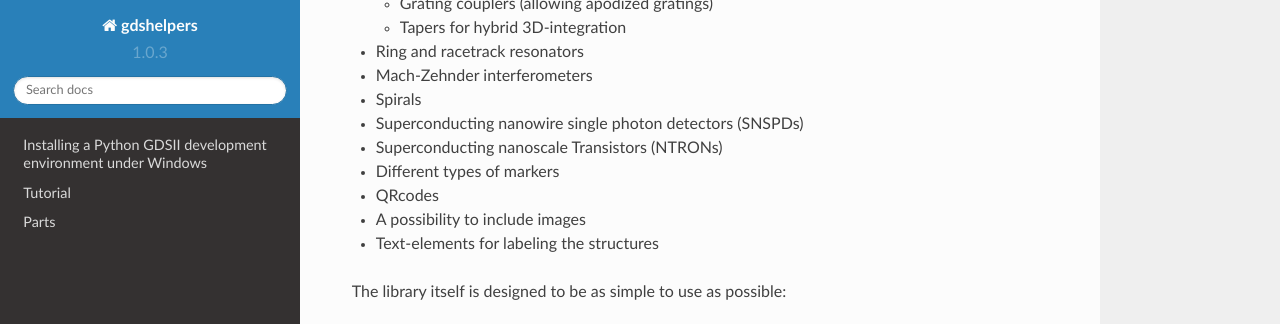
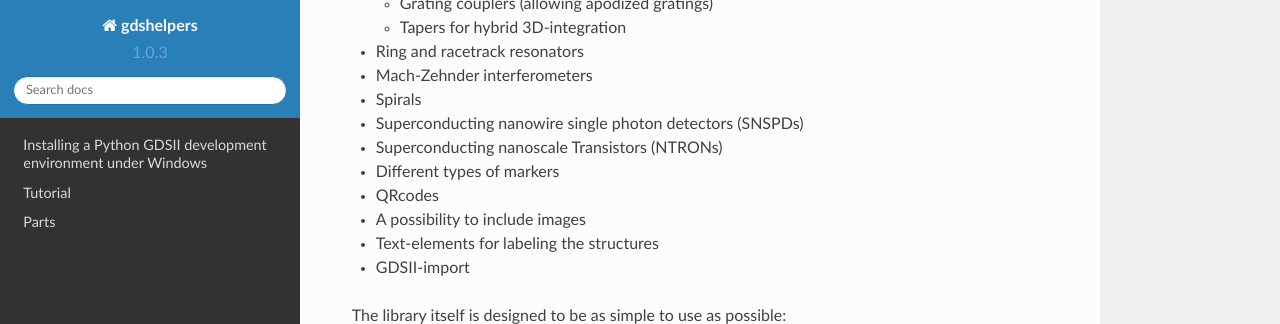
Before and after one commit to HelgeGehring/gdshelpers, a Sphinx documentation site: the page built from docs/index.rst, in a window 1280 px wide and 900 px high, scrolled down 720 px, cut to the strip 0-324 px from the top of the window. Built offline with Sphinx 7.4.7 and the Read the Docs theme 2.0.0, drawn with Linux system fonts in a browser that asks for light colours; formulas are drawn with MathJax 3; pages that are not in the unit, such as notebooks, are missing from menus.

Commit message:
updated feature list in the docs

```diff
--- a/docs/index.rst
+++ b/docs/index.rst
@@ -37,6 +37,7 @@ In addition it includes a growing selection of optical and superconducting parts
 * QRcodes
 * A possibility to include images
 * Text-elements for labeling the structures
+* GDSII-import
 
 The library itself is designed to be as simple to use as possible:
 
```
